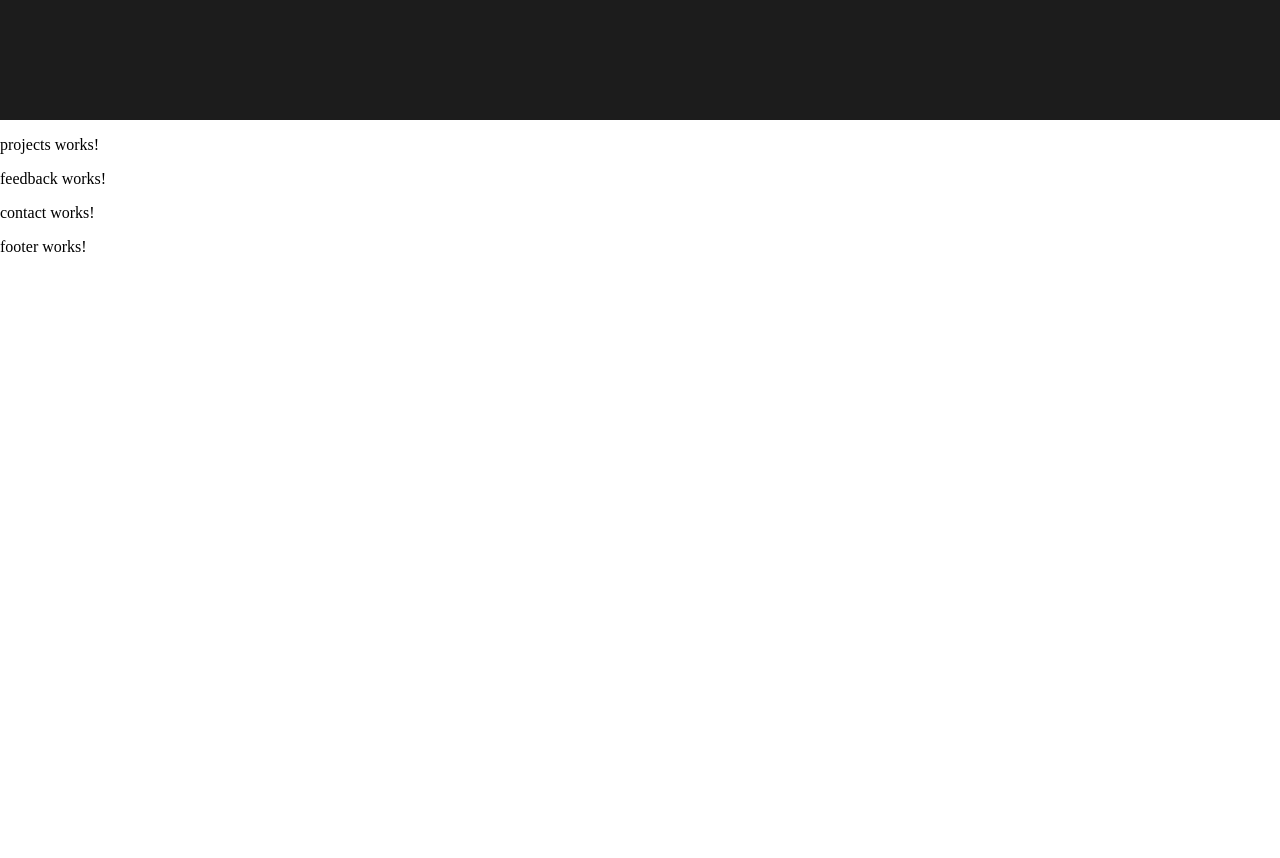
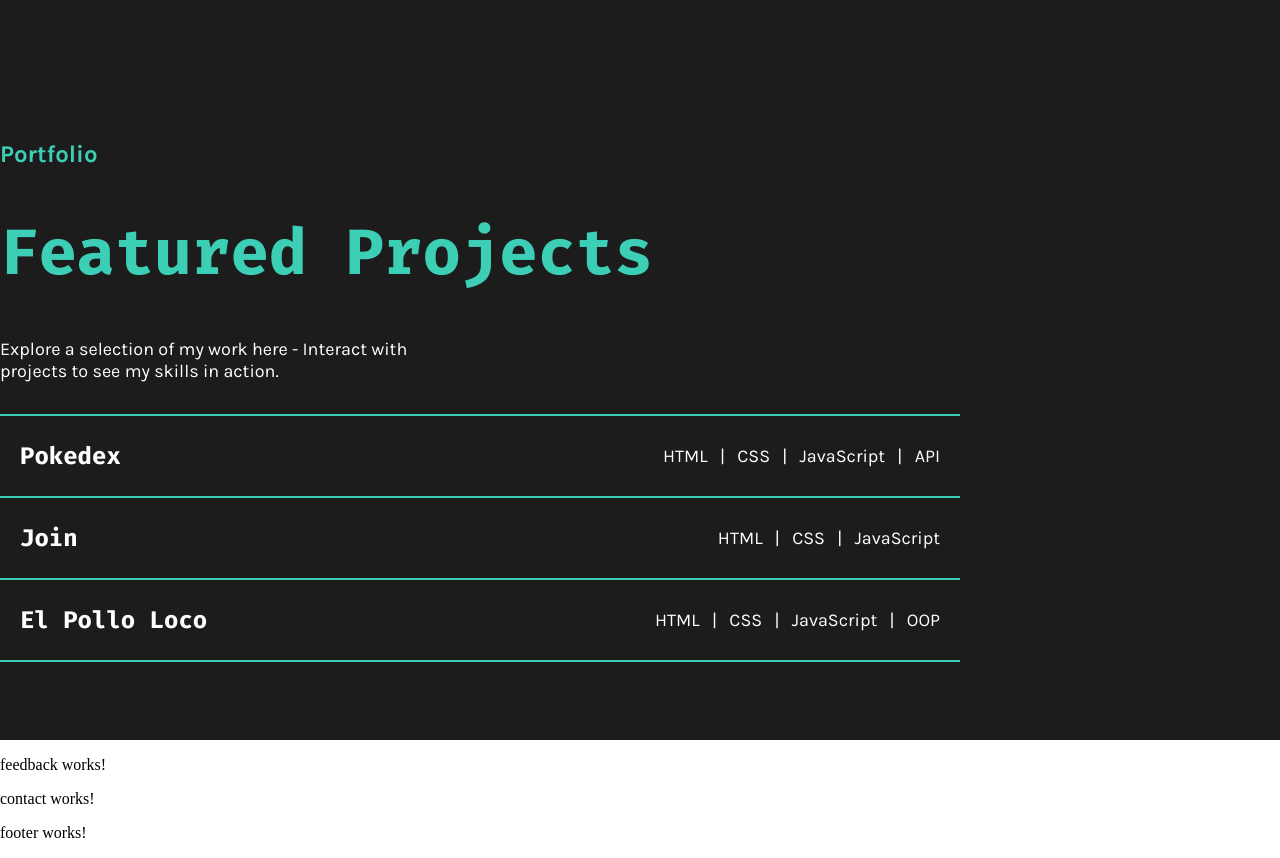
Before and after one commit to BastianThoma/Portfolio, an Angular app in the folder Portfolio/: page / in a window 1280 px wide. Shown: the part 2460-3318 px from the top of the page. Before the commit the page ends 2732 px from the top, so only its background shows below. Built offline with nearby package versions, Linux system fonts and the light colour scheme; a web font is replaced by a local one.

Commit message:
added the Portfolio section, next steps in this section coming soon

```diff
--- a/Portfolio/src/app/projects/projects.component.html
+++ b/Portfolio/src/app/projects/projects.component.html
@@ -1 +1,45 @@
-<p>projects works!</p>
+<div class="projectsSection">
+  <div class="projetcsContent">
+    <div class="projectsBox">
+      <h2 class="fontKarla">Portfolio</h2>
+      <h1 class="fontFiraCode">Featured Projects</h1>
+      <span class="fontKarla"
+        >Explore a selection of my work here - Interact with <br />
+        projects to see my skills in action.
+      </span>
+      <div class="projectCard borderTop marginTop">
+        <div class="cardTitleBox">
+          <h3 class="fontFiraCode">Pokedex</h3>
+          <img src="/assets/img/arrow_outward.png" alt="Arrow Top Right" />
+        </div>
+        <span class="fontKarla">HTML | CSS | JavaScript | API</span>
+        <div class="projectPreviewHoverBox top100">
+          <img src="/assets/img/portrait.jpg" alt="Pokedex Preview Image" />
+          <img src="/assets/img/Capa_1.png" alt="Preview Image Background-Effect" />
+        </div>
+      </div>
+      <div class="projectCard borderTop borderBot">
+        <div class="cardTitleBox">
+          <h3 class="fontFiraCode">Join</h3>
+          <img src="/assets/img/arrow_outward.png" alt="Arrow Top Right" />
+        </div>
+        <span class="fontKarla">HTML | CSS | JavaScript</span>
+        <div class="projectPreviewHoverBox top50">
+          <img src="/assets/img/portrait.jpg" alt="Join Preview Image" />
+          <img src="/assets/img/Capa_1.png" alt="Preview Image Background-Effect" />
+        </div>
+      </div>
+      <div class="projectCard borderBot">
+        <div class="cardTitleBox">
+          <h3 class="fontFiraCode">El Pollo Loco</h3>
+          <img src="/assets/img/arrow_outward.png" alt="Arrow Top Right" />
+        </div>
+        <span class="fontKarla">HTML | CSS | JavaScript | OOP</span>
+        <div class="projectPreviewHoverBox top0">
+          <img src="/assets/img/portrait.jpg" alt="El Pollo Loco Preview Image" />
+          <img src="/assets/img/Capa_1.png" alt="Preview Image Background-Effect" />
+        </div>
+      </div>
+    </div>
+  </div>
+</div>
--- a/Portfolio/src/app/projects/projects.component.scss
+++ b/Portfolio/src/app/projects/projects.component.scss
@@ -0,0 +1,123 @@
+.projectsSection {
+  display: flex;
+  justify-content: center;
+  align-items: center;
+  background-color: #1c1c1c;
+  color: #3dcfb6;
+  .projetcsContent {
+    display: flex;
+    width: 1440px;
+    height: 620px;
+    .projectsBox {
+      width: 75%;
+      h2 {
+        font-size: 24px;
+        font-weight: 700;
+      }
+      h1 {
+        font-size: 64px;
+        font-weight: 700;
+      }
+      span {
+        color: #ffffff;
+        font-size: 18px;
+        font-weight: 400;
+      }
+      .projectCard {
+        position: relative;
+        display: flex;
+        justify-content: space-between;
+        align-items: center;
+        padding: 0 20px;
+        &:hover {
+          background-color: #26524b;
+          .cardTitleBox img {
+            visibility: visible;
+          }
+        }
+
+        .cardTitleBox {
+          display: flex;
+          justify-content: flex-start;
+          align-items: center;
+          gap: 16px;
+          img {
+            visibility: hidden;
+            width: 14px;
+            height: 14px;
+          }
+          h3 {
+            font-size: 24px;
+            font-weight: 700;
+            color: #ffffff;
+          }
+        }
+        span {
+          font-size: 18px;
+          font-weight: 400;
+          color: #ffffff;
+          word-spacing: 8px;
+        }
+
+        .projectPreviewHoverBox {
+          position: absolute;
+          left: calc(
+            100% + 70px
+          ); /* Positioniere rechts von der `projectCard` mit 30px Abstand */
+          transform: translateY(-50%); /* Verschiebung zur Mitte */
+          display: flex;
+          flex-direction: column; /* Bilder untereinander */
+          gap: 0; /* Kein Abstand zwischen den Bildern */
+          opacity: 0;
+          visibility: hidden;
+          transition: opacity 0.3s ease, visibility 0.3s ease;
+          &.top100 {
+            top: 100%;
+          }
+          &.top50 {
+            top: 50%;
+          }
+          &.top0 {
+            top: 0%;
+          }
+
+          img:first-child {
+            /* Vordergrundbild */
+            position: relative;
+            z-index: 2; /* Im Vordergrund */
+            width: 300px;
+            height: 200px;
+            box-shadow: 0 4px 8px rgba(0, 0, 0, 0.2);
+            border-radius: 16px;
+          }
+
+          img:last-child {
+            /* Hintergrundbild */
+            position: absolute;
+            top: 10px; /* Verschiebung nach unten */
+            left: 10px; /* Verschiebung nach rechts */
+            z-index: 1; /* Hinter dem Vordergrundbild */
+            width: 300px;
+            height: 200px;
+            opacity: 1; /* Optional: Transparenz für den Effekt */
+            border-radius: 16px;
+          }
+        }
+
+        &:hover .projectPreviewHoverBox {
+          opacity: 1;
+          visibility: visible;
+        }
+      }
+    }
+  }
+}
+.borderTop {
+  border-top: 2px solid #3dcfb6;
+}
+.borderBot {
+  border-bottom: 2px solid #3dcfb6;
+}
+.marginTop {
+  margin-top: 32px;
+}
--- a/Portfolio/src/app/projects/projects.component.ts
+++ b/Portfolio/src/app/projects/projects.component.ts
@@ -1,4 +1,5 @@
 import { Component } from '@angular/core';
+
 
 @Component({
   selector: 'app-projects',
@@ -9,4 +10,6 @@ import { Component } from '@angular/core';
 })
 export class ProjectsComponent {
 
+
+
 }
```
Also changed, not shown: Portfolio/src/assets/img/arrow_outward.png (added).
